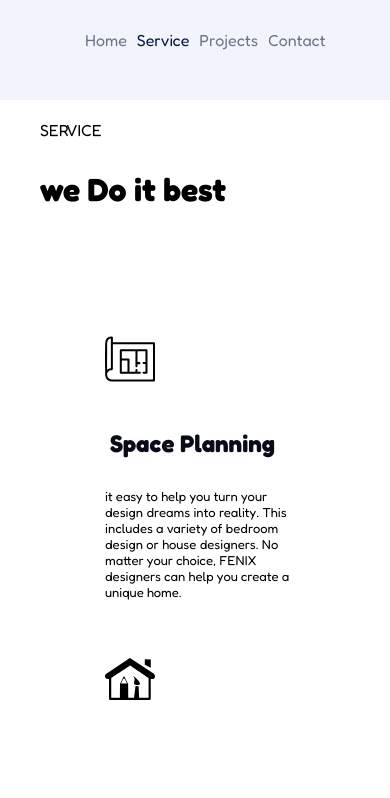
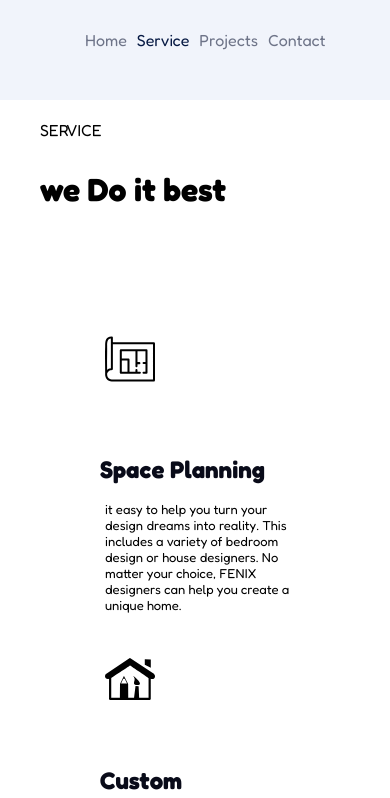
Before and after one commit to techtownera/Interior-DesignSite, a React (Vite) app: page /service in a window 390 px wide. Shown: the top 798 px of the page. Built offline with nearby package versions, Linux system fonts and the light colour scheme; a web font is replaced by a local one.

Commit message:
align services

```diff
--- a/src/components/Service.css
+++ b/src/components/Service.css
@@ -82,6 +82,22 @@
 
 @media only screen and (max-width: 600px) {
 
+    .services h2{
+
+    margin-top: 50px;
+    margin-left: 0px;
+    font-family: "Fredoka", sans-serif ;
+    color: #090B19;
+
+}
+
+.services p{
+
+    font-size: 13px;
+    font-family: "Fredoka", sans-serif;
+    margin-left: 5px;
+}
+
 
 }
 
```
